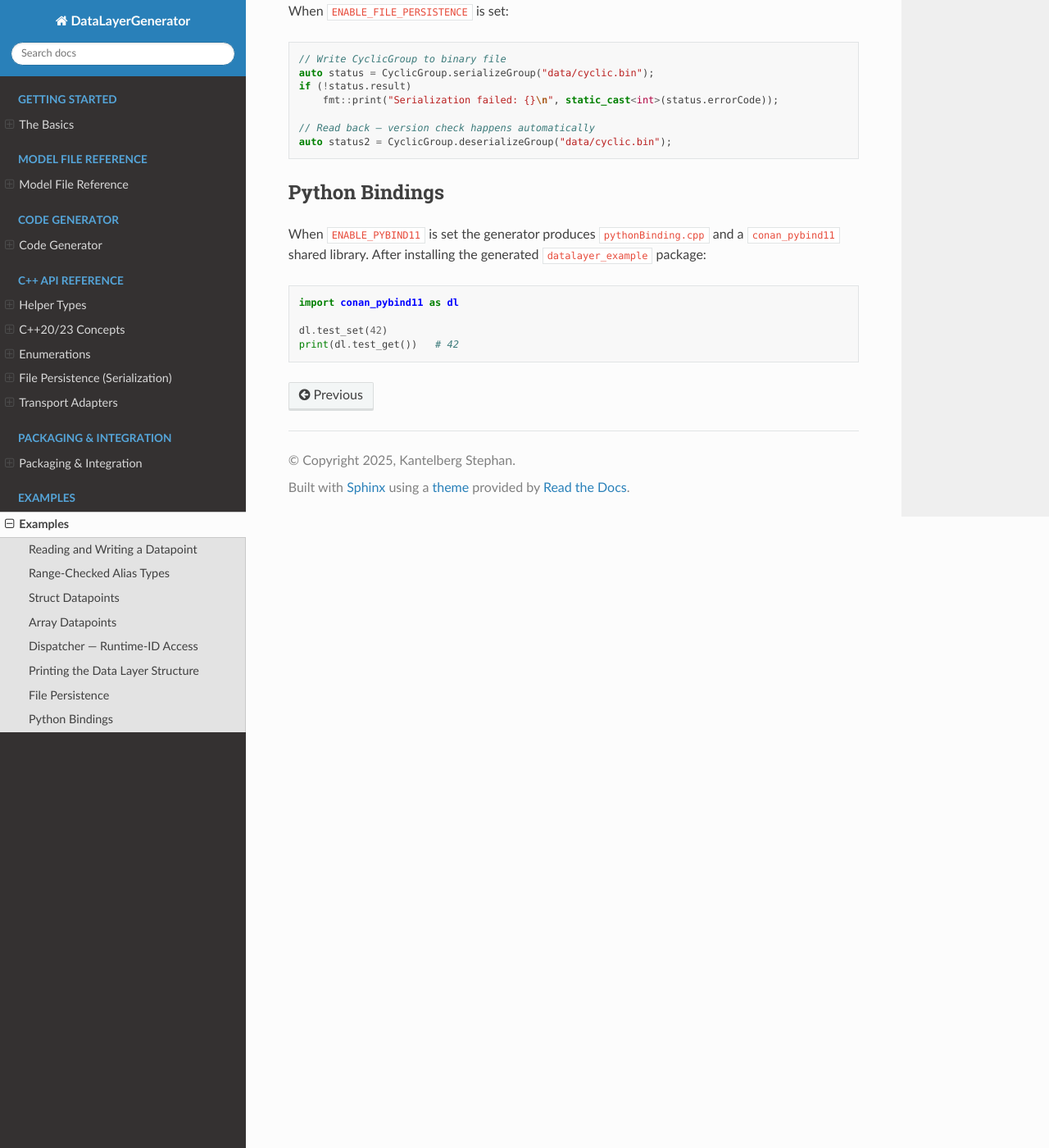
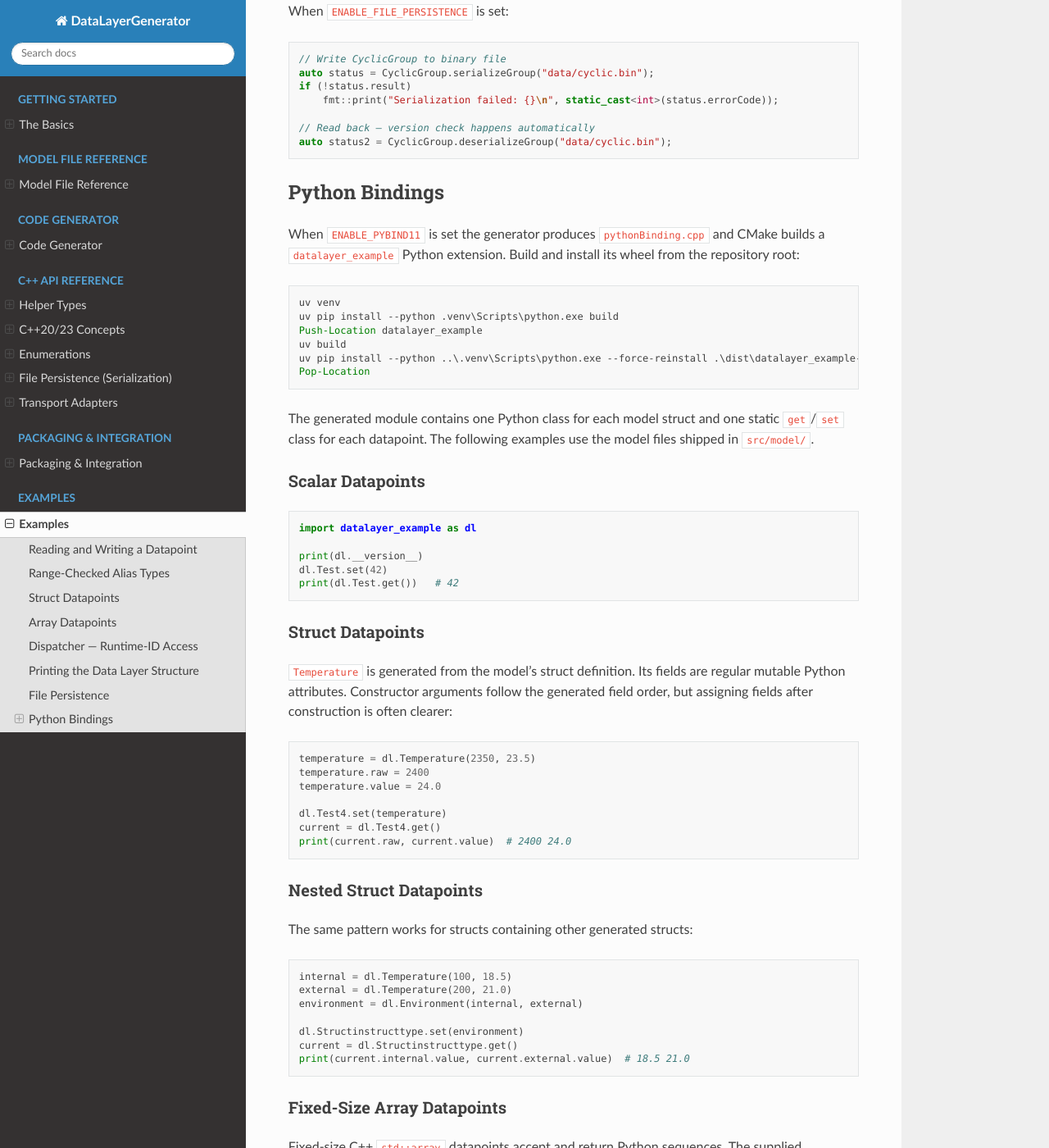
Before and after one commit to StephanKa/DataLayerGenerator, a Sphinx documentation site: the page built from docs/example.rst, in a window 1280 px wide and 1400 px high, scrolled down 1708 px. Shown: the whole window at 82% size. Built offline with Sphinx 7.4.7 and the Read the Docs theme 3.1.0, drawn with Linux system fonts in a browser that asks for light colours; some of the changed text lies outside the part shown.

Commit message:
adapted pybind11 generation, use uv instead of pip

```diff
--- a/docs/CMakeLists.txt
+++ b/docs/CMakeLists.txt
@@ -1,7 +1,8 @@
 # docs/CMakeLists.txt
 #
 # Build dependencies (Python packages):
-#   pip install sphinx sphinx-rtd-theme breathe sphinx-copybutton
+#   uv venv
+#   uv pip install --python .venv/bin/python sphinx sphinx-rtd-theme breathe sphinx-copybutton
 #
 # Targets produced:
 #   Doxygen   — generates XML from src/include/ headers
--- a/docs/conan.rst
+++ b/docs/conan.rst
@@ -94,7 +94,8 @@ The docs target requires Doxygen and Sphinx.  Enable it by uncommenting
 
 .. code-block:: bash
 
-   pip install sphinx sphinx-rtd-theme breathe sphinx-copybutton
+  uv venv
+  uv pip install --python .venv/bin/python sphinx sphinx-rtd-theme breathe sphinx-copybutton
 
 Then build:
 
--- a/docs/conf.py
+++ b/docs/conf.py
@@ -2,7 +2,8 @@
 # Configuration file for the Sphinx documentation builder.
 #
 # Install build dependencies:
-#   pip install sphinx sphinx-rtd-theme breathe sphinx-copybutton sphinxcontrib-plantuml
+#   uv venv
+#   uv pip install --python .venv/bin/python sphinx sphinx-rtd-theme breathe sphinx-copybutton sphinxcontrib-plantuml
 #
 # Build:
 #   sphinx-build -b html docs/ build/docs/sphinx/
--- a/docs/example.rst
+++ b/docs/example.rst
@@ -102,12 +102,74 @@ When ``ENABLE_FILE_PERSISTENCE`` is set:
 Python Bindings
 ---------------
 
-When ``ENABLE_PYBIND11`` is set the generator produces ``pythonBinding.cpp`` and a ``conan_pybind11``
-shared library.  After installing the generated ``datalayer_example`` package:
+When ``ENABLE_PYBIND11`` is set the generator produces ``pythonBinding.cpp`` and CMake builds a
+``datalayer_example`` Python extension. Build and install its wheel from the repository root:
+
+.. code-block:: powershell
+
+   uv venv
+   uv pip install --python .venv\Scripts\python.exe build
+   Push-Location datalayer_example
+   uv build
+   uv pip install --python ..\.venv\Scripts\python.exe --force-reinstall .\dist\datalayer_example-0.0.1-*.whl
+   Pop-Location
+
+The generated module contains one Python class for each model struct and one static ``get``/``set``
+class for each datapoint. The following examples use the model files shipped in ``src/model/``.
+
+Scalar Datapoints
+~~~~~~~~~~~~~~~~~
 
 .. code-block:: python
 
-   import conan_pybind11 as dl
+   import datalayer_example as dl
 
-   dl.test_set(42)
-   print(dl.test_get())   # 42
+   print(dl.__version__)
+   dl.Test.set(42)
+   print(dl.Test.get())   # 42
+
+Struct Datapoints
+~~~~~~~~~~~~~~~~~
+
+``Temperature`` is generated from the model's struct definition. Its fields are regular mutable
+Python attributes. Constructor arguments follow the generated field order, but assigning fields
+after construction is often clearer:
+
+.. code-block:: python
+
+   temperature = dl.Temperature(2350, 23.5)
+   temperature.raw = 2400
+   temperature.value = 24.0
+
+   dl.Test4.set(temperature)
+   current = dl.Test4.get()
+   print(current.raw, current.value)  # 2400 24.0
+
+Nested Struct Datapoints
+~~~~~~~~~~~~~~~~~~~~~~~~
+
+The same pattern works for structs containing other generated structs:
+
+.. code-block:: python
+
+   internal = dl.Temperature(100, 18.5)
+   external = dl.Temperature(200, 21.0)
+   environment = dl.Environment(internal, external)
+
+   dl.Structinstructtype.set(environment)
+   current = dl.Structinstructtype.get()
+   print(current.internal.value, current.external.value)  # 18.5 21.0
+
+Fixed-Size Array Datapoints
+~~~~~~~~~~~~~~~~~~~~~~~~~~~
+
+Fixed-size C++ ``std::array`` datapoints accept and return Python sequences. The supplied sequence
+must contain exactly the model's declared number of elements:
+
+.. code-block:: python
+
+   dl.Arraytest2.set([1, 2, 3, 4, 5, 6, 7, 8, 9, 10])
+   print(dl.Arraytest2.get())
+
+For a custom module name, configure CMake with ``-DPYBIND11_MODULE_NAME=my_datalayer``. Import the
+extension using that exact name after installing it.
--- a/docs/generator.rst
+++ b/docs/generator.rst
@@ -19,7 +19,8 @@ Install with:
 
 .. code-block:: bash
 
-   pip install -r src/generator/requirements.txt
+  uv venv
+  uv pip install --python .venv/bin/python -r src/generator/requirements.txt
 
 Invocation
 ----------
@@ -74,7 +75,7 @@ All files are written under ``<out_dir>/generated/``:
      - ``fmt::formatter<>`` specializations for all generated structs and enums
        (only when ``ENABLE_FMT`` is set).
    * - ``datalayer_example/pythonBinding.cpp``
-     - pybind11 module source (only when ``ENABLE_PYBIND11`` is set and ``--module_name`` is given).
+     - pybind11 module source. CMake compiles it when ``ENABLE_PYBIND11`` is set.
    * - ``doc/*.puml``
      - PlantUML class diagram sources for the generated data model.
    * - ``doc/overview.csv``
```
Also changed, not shown: README.md (+40 -2 lines), src/template/pythonBinding.jinja2 (+11 -14 lines), 9 other files.
